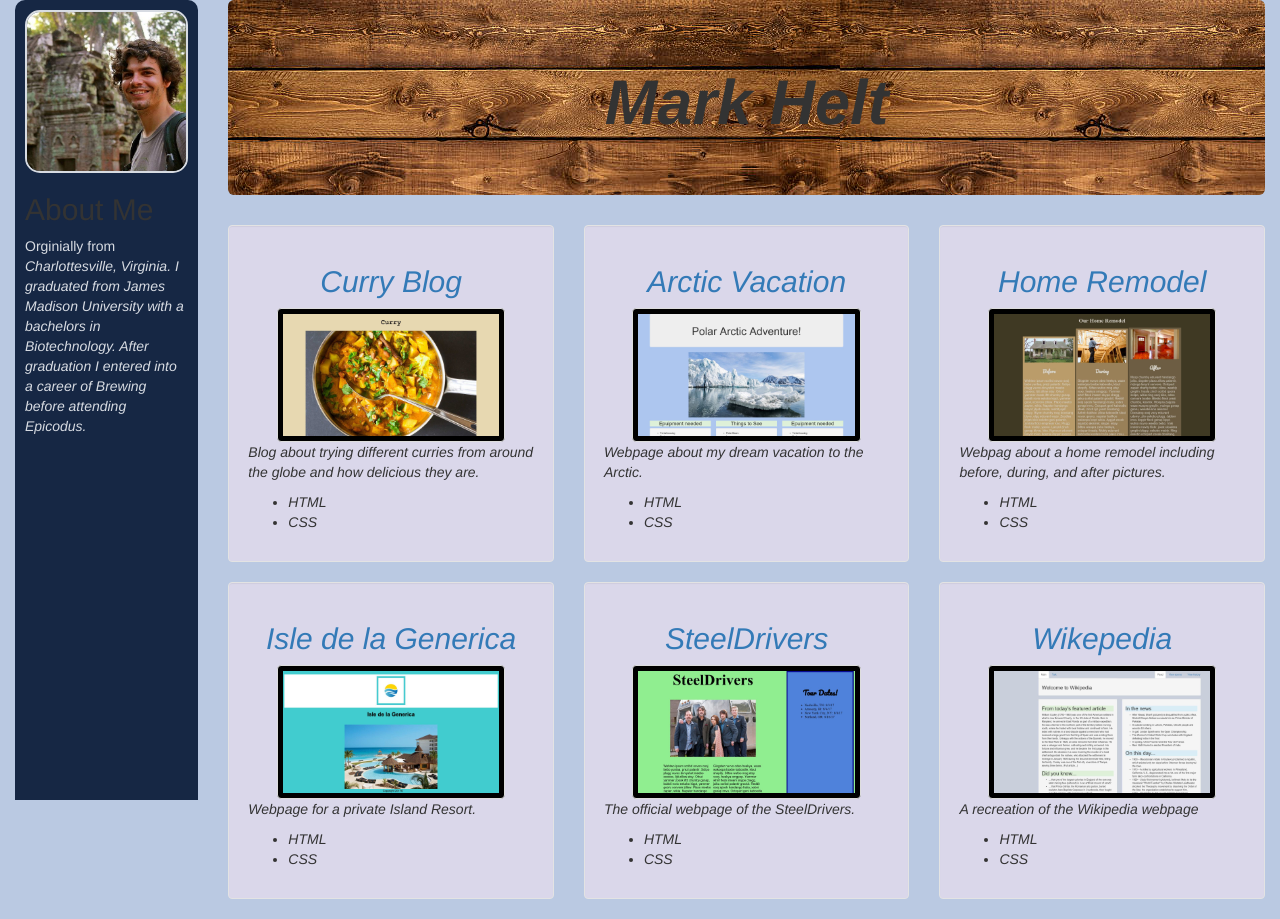
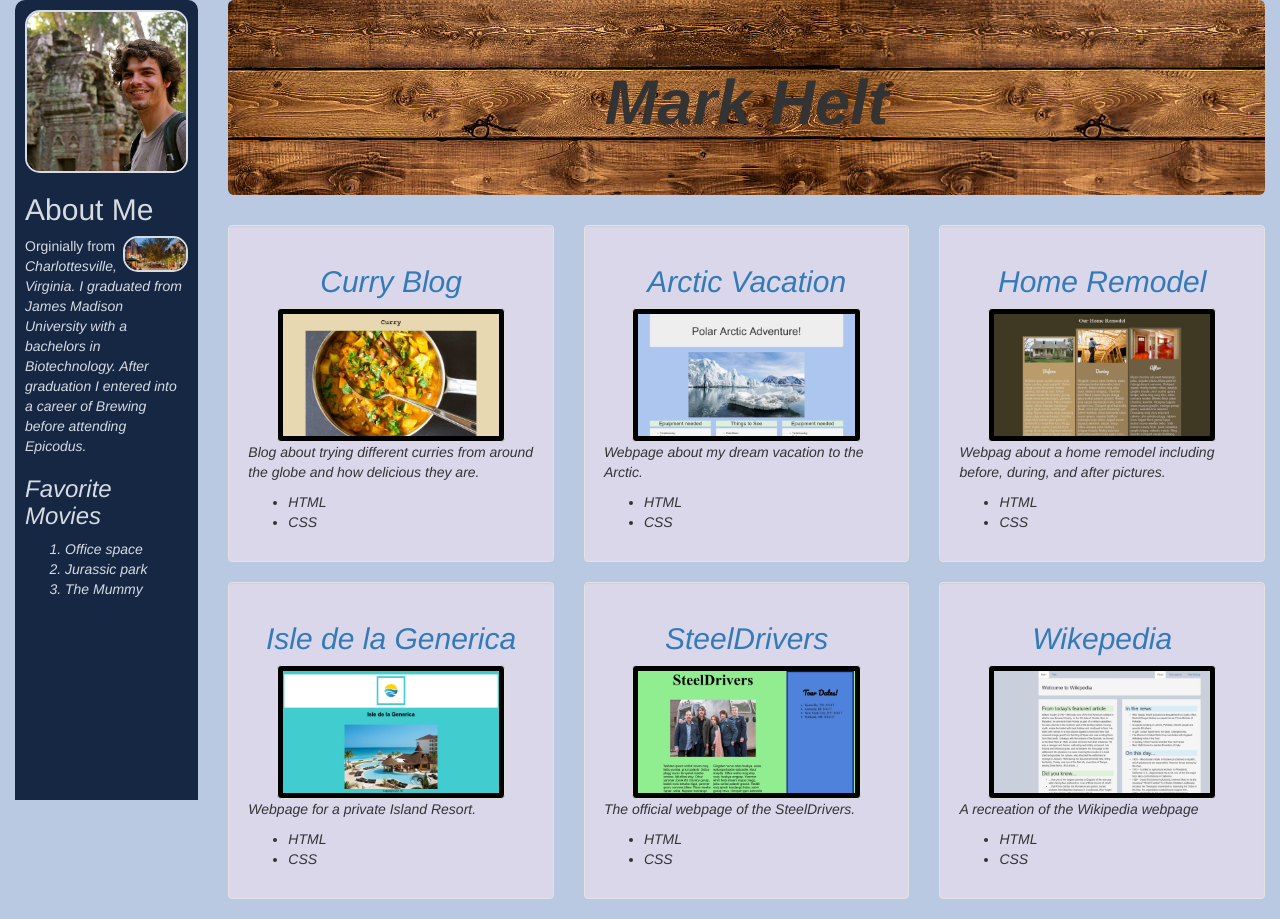
Before and after one commit to heltmm/portfolio, a plain HTML site: page index.html in a window 1280 px wide. Drawn offline with Linux system fonts and the light colour scheme.

Commit message:
add float picture in sidebar along with ordered list

```diff
--- a/css/styles.css
+++ b/css/styles.css
@@ -11,6 +11,11 @@ body{
   width: 100%;
   border-radius: 15px;
   border: 2px solid #d7dbe2;
+
+}
+.col-md-2 p img{
+  width: 40%;
+  float: right;
 }
 .well{
   background-color: #dad7ea;
@@ -40,6 +45,6 @@ body{
   padding-top: 10px;
 
 }
-p.white{
+.white{
   color: #d7dbe2;
 }
--- a/index.html
+++ b/index.html
@@ -11,8 +11,14 @@
         <div class="col-md-2">
           <div class="sidebar">
             <img src="img/me.jpg" alt="a picture of me">
-            <h2 class="Important">About Me</h2>
-            <p class="white">Orginially from <em>Charlottesville, Virginia<em>.  I graduated from James Madison University with a bachelors in Biotechnology.  After graduation I entered into a career of Brewing before attending Epicodus.</p>
+            <h2 class="Important"><span class="white">About Me</span></h2>
+            <p class="white">Orginially from <img src="img/cville.jpg" alt="Cville"><em>Charlottesville, Virginia<em>.  I graduated from James Madison University with a bachelors in Biotechnology.  After graduation I entered into a career of Brewing before attending Epicodus.</p>
+            <h3><span class="white">Favorite Movies</span></h3>
+            <ol class ="white">
+              <li>Office space</li>
+              <li>Jurassic park</li>
+              <li>The Mummy</li>
+            </ol>
           </div>
         </div>
         <div class="col-md-10">
```
Also changed, not shown: img/cville.jpg (added).
